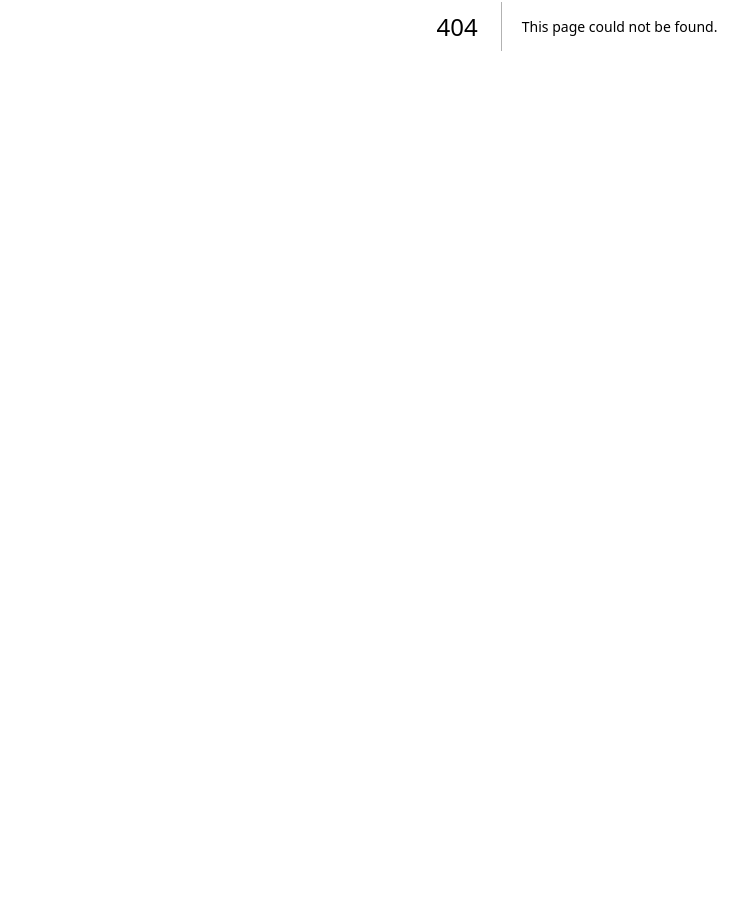
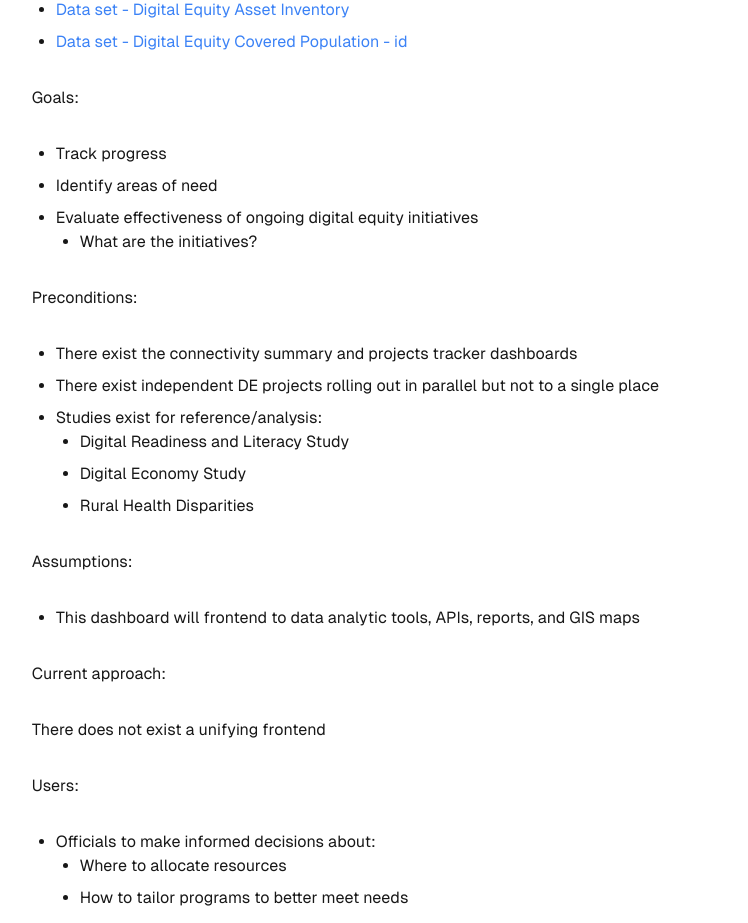
Before and after one commit to HACC-2024-Cool-Runnings/digital-equity-dashboard, a Next.js app: page /notes in a window 1280 px wide. Before the commit this address had no page. Shown: the part 374-1297 px from the top of the page, without its empty margins (63-811 px from the left). Before the commit the page ends 800 px from the top, so only its background shows below. Built offline with nearby package versions, Linux system fonts and the light colour scheme.

Commit message:
Add some notes.

```diff
--- /dev/null
+++ b/src/app/notes/page.tsx
@@ -0,0 +1,167 @@
+export default function Notes() {
+	interface UnorderedListProps {
+		children: React.ReactNode;
+	}
+
+	function UnorderedList({ children }: UnorderedListProps) {
+		return <ul className="list-disc pl-6 space-y-2">{children}</ul>;
+	}
+
+	interface LinkProps {
+		href: string;
+		label: string;
+	}
+
+	function Link({ href, label }: LinkProps) {
+		return (
+			<a
+				className="text-blue-500 hover:underline"
+				href={href}
+				target="_blank"
+				rel="noopener noreferrer"
+			>
+				{label}
+			</a>
+		);
+	}
+
+	return (
+		<div className="grid grid-rows-[20px_1fr_20px] items-center justify-items-center min-h-screen p-8 pb-20 gap-16 sm:p-20 font-[family-name:var(--font-geist-sans)]">
+			<main className="flex flex-col gap-8 row-start-2 items-center sm:items-start">
+				<h1>Goals</h1>
+				<div>
+					<h3>Links</h3>
+					<UnorderedList>
+						{[
+							{
+								label: 'Challenge PDF',
+								href: 'https://hacc.hawaii.gov/wp-content/uploads/2024/10/Digital-Equity-Challenge_2024.pdf',
+							},
+							{
+								label: 'Data set - Community Anchor Institutions',
+								href: 'https://opendata.hawaii.gov/dataset/community-anchor-institutions',
+							},
+							{
+								label: 'Data set - DOE Adult Schools',
+								href: 'https://opendata.hawaii.gov/dataset/doe-adult-schools',
+							},
+							{
+								label: 'Data set - Hawaii State Libraries',
+								href: 'https://opendata.hawaii.gov/dataset/hawaii-state-libraries',
+							},
+							{
+								label: 'Data set - Digital Equity Asset Inventory',
+								href: 'https://opendata.hawaii.gov/dataset/digital-equity-asset-inventory',
+							},
+							{
+								label: 'Data set - Digital Equity Covered Population - id',
+								href: 'https://opendata.hawaii.gov/dataset/digital-equity-covered-populations-id',
+							},
+						].map((link, index) => (
+							<li key={`link-${index}`}>
+								<Link href={link.href} label={link.label}></Link>
+							</li>
+						))}
+					</UnorderedList>
+				</div>
+				<p>Goals:</p>
+				<UnorderedList>
+					<li>Track progress</li>
+					<li>Identify areas of need</li>
+					<li>
+						Evaluate effectiveness of ongoing digital equity initiatives
+						<UnorderedList>
+							<li>What are the initiatives?</li>
+						</UnorderedList>
+					</li>
+				</UnorderedList>
+
+				<p>Preconditions:</p>
+				<UnorderedList>
+					<li>There exist the connectivity summary and projects tracker dashboards</li>
+					<li>
+						There exist independent DE projects rolling out in parallel but not to a single place
+					</li>
+					<li>
+						Studies exist for reference/analysis:
+						<UnorderedList>
+							<li>Digital Readiness and Literacy Study</li>
+							<li>Digital Economy Study</li>
+							<li>Rural Health Disparities</li>
+						</UnorderedList>
+					</li>
+				</UnorderedList>
+
+				<p>Assumptions:</p>
+				<UnorderedList>
+					<li>This dashboard will frontend to data analytic tools, APIs, reports, and GIS maps</li>
+				</UnorderedList>
+
+				<p>Current approach:</p>
+				<p>There does not exist a unifying frontend</p>
+
+				<p>Users:</p>
+				<UnorderedList>
+					<li>
+						Officials to make informed decisions about:
+						<UnorderedList>
+							<li>Where to allocate resources</li>
+							<li>How to tailor programs to better meet needs</li>
+						</UnorderedList>
+					</li>
+				</UnorderedList>
+
+				<p>Business rules (what app should have):</p>
+				<UnorderedList>
+					<li>
+						Geographical breakdown
+						<UnorderedList>
+							<li>Be able to visualize by state, island, county</li>
+						</UnorderedList>
+					</li>
+					<li>
+						Digital Literacy Tracking - Integrating data on:
+						<UnorderedList>
+							<li>Digital literacy programs</li>
+							<li>Participation rates</li>
+							<li>Outcomes to highlight areas where more education and training are needed</li>
+						</UnorderedList>
+					</li>
+					<li>
+						Device Access and Affordability
+						<UnorderedList>
+							<li>Metrics on digital devices across different communities</li>
+						</UnorderedList>
+					</li>
+					<li>
+						Broadband Connectivity
+						<UnorderedList>
+							<li>Map broadband connectivity levels</li>
+							<li>Highlight areas with limited or no access and track improvements over time</li>
+						</UnorderedList>
+					</li>
+					<li>
+						Impact of Digital Equity Initiatives
+						<UnorderedList>
+							<li>Feature that tracks how well initiatives are doing</li>
+						</UnorderedList>
+					</li>
+					<li>
+						Community Feedback Loop
+						<UnorderedList>
+							<li>Mechanism for community to provide feedback</li>
+						</UnorderedList>
+					</li>
+				</UnorderedList>
+
+				<p>Special Requirements:</p>
+				<UnorderedList>
+					<li>
+						Identify any special non-functional requirements, such as legal, privacy, or performance
+						issues to be considered during design or implementation
+					</li>
+				</UnorderedList>
+			</main>
+		</div>
+	);
+}
--- a/src/app/page.tsx
+++ b/src/app/page.tsx
@@ -6,7 +6,7 @@ export default function Home() {
 				<nav>
 					<ul>
 						<li>
-							<a href="/page1">Page 1</a>
+							<a href="/notes">Notes</a>
 						</li>
 					</ul>
 				</nav>
```
